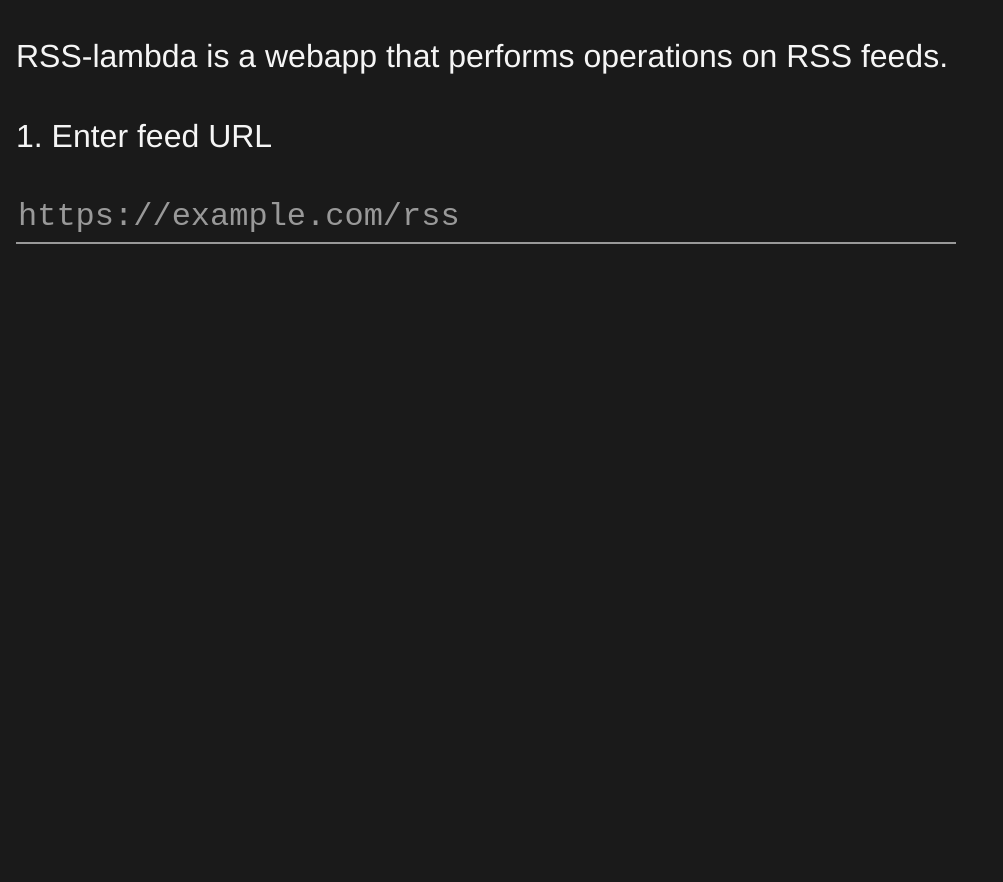
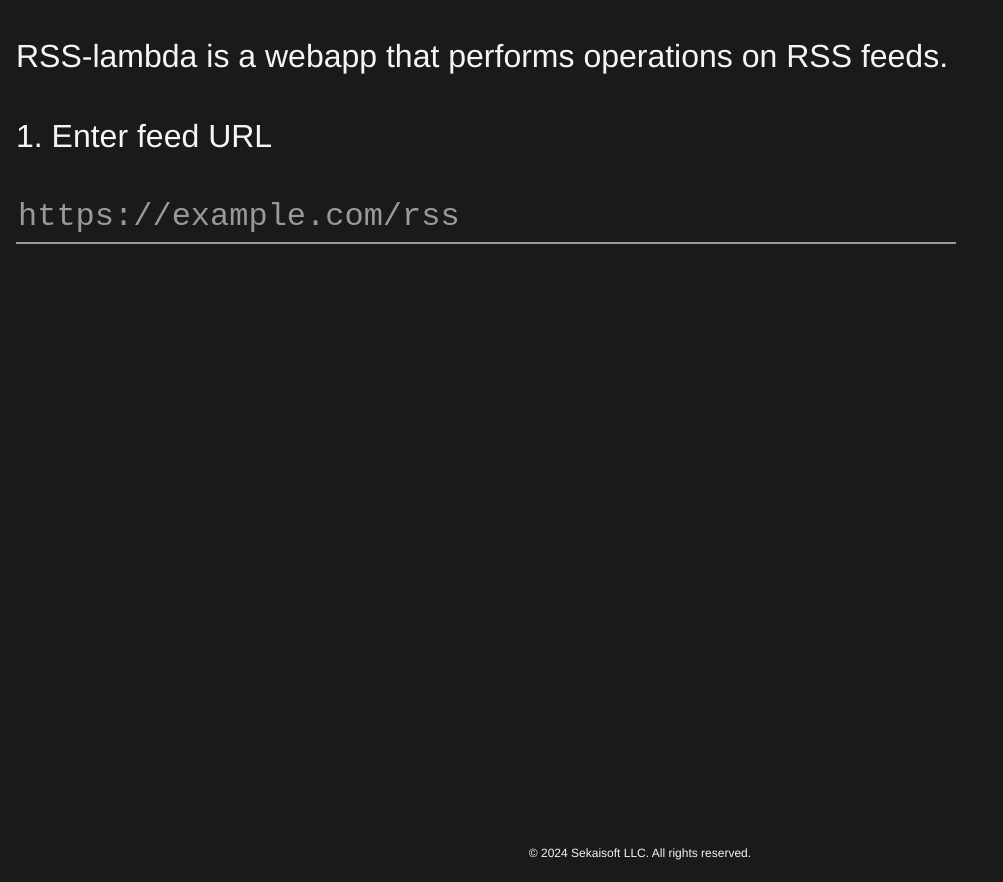
Before and after one commit to sekai-soft/rss-lambda, a plain HTML site: page static/index.html in a window 1280 px wide. Shown: the whole page, without its empty margins (0-1003 px from the left). Before the commit the page ends 800 px from the top, so only its background shows below. Drawn offline with nearby package versions, Linux system fonts and the light colour scheme.

Commit message:
add dev instructions and copyright

```diff
--- a/static/index.html
+++ b/static/index.html
@@ -55,6 +55,7 @@
       );
     }"
   >
+    <div class="fullscreen">
       <p>RSS-lambda is a webapp that performs operations on RSS feeds.</p>
       <p>1. Enter feed URL</p>
       <input
@@ -120,5 +121,9 @@
         class="tag"
         @click="window.open('https://www.inoreader.com/?add_feed=' + encodeURI(resUrl), '_blank')"
       >Open in Inoreader</div>
+    </div>
+    <div class="centered-container">
+      <p style="font-size: 0.75em;">&copy; 2024 Sekaisoft LLC. All rights reserved.</p>
+    </div>
   </body>
 </html>
--- a/static/style.css
+++ b/static/style.css
@@ -4,6 +4,17 @@ body {
     color: #F5F5F5;
     margin-left: 1rem;
     margin-right: 1rem;
+}
+
+.fullscreen {
+    height: 100vh;
+}
+
+.centered-container {
+    display: flex;
+    flex-direction: column;
+    justify-content: center;
+    align-items: center;
 }
 
 .code-font {
```
Also changed, not shown: 1 other file. Lines whose indentation alone changed are shown as unchanged.
